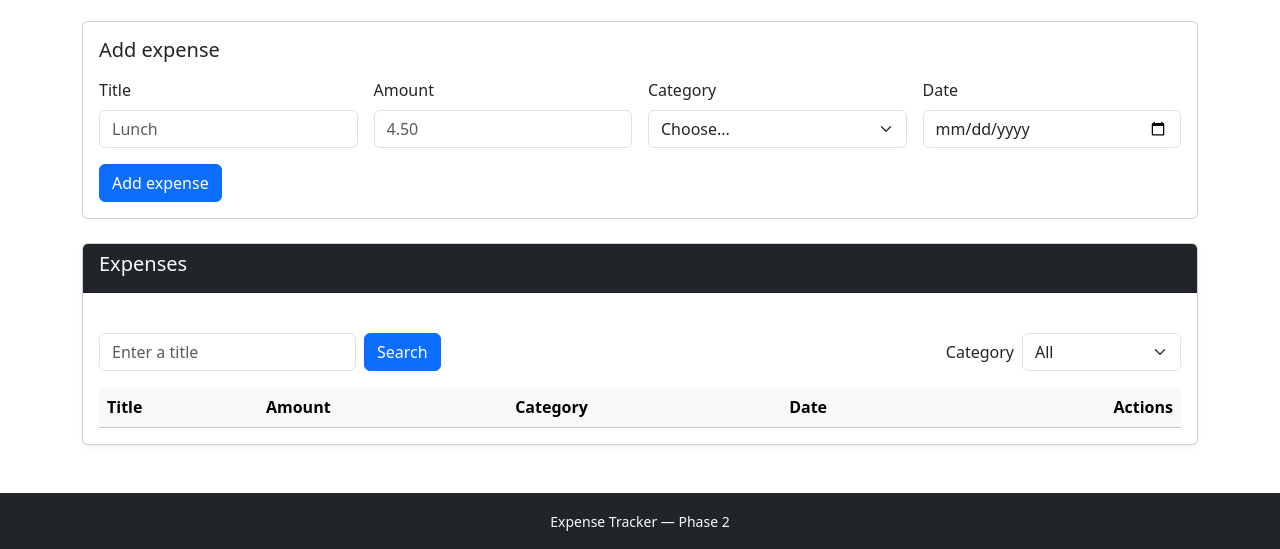
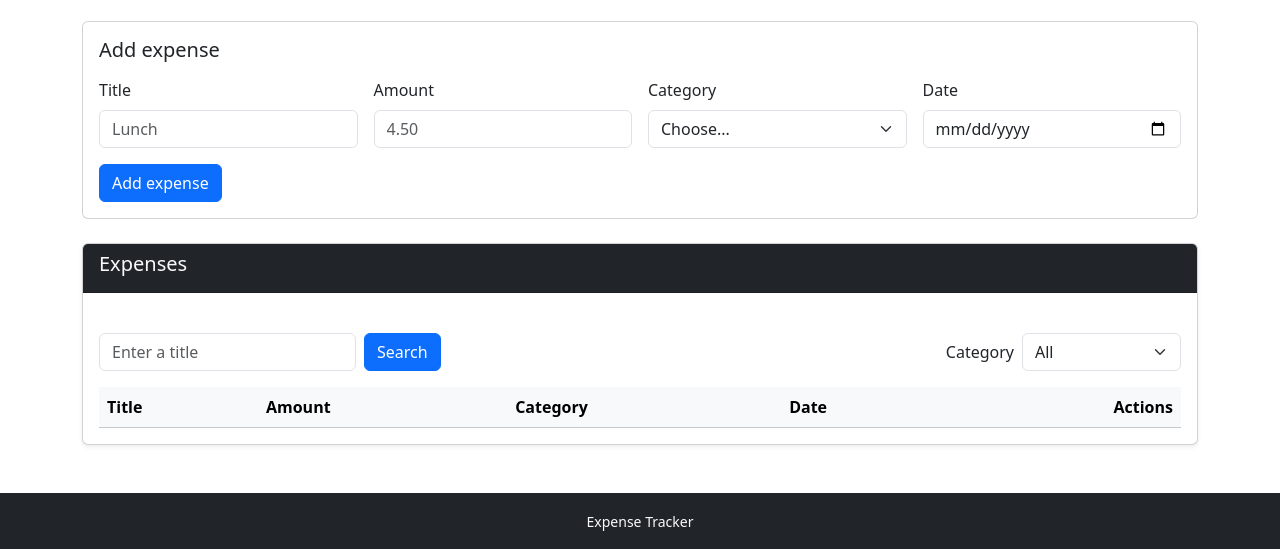
Before and after one commit to TalalMehdawi/Expenses-Tracker, a plain HTML site: page frontend/index.html in a window 1280 px wide. Shown: the part 260-809 px from the top of the page. Drawn offline with nearby package versions, Linux system fonts and the light colour scheme; no server answers.

Commit message:
Update index.html

```diff
--- a/frontend/index.html
+++ b/frontend/index.html
@@ -144,7 +144,7 @@
 
   <footer class="bg-dark text-light text-center py-3 mt-5">
     <div class="container">
-      <small>Expense Tracker &mdash; Phase 2</small>
+      <small>Expense Tracker</small>
     </div>
   </footer>
 
```
